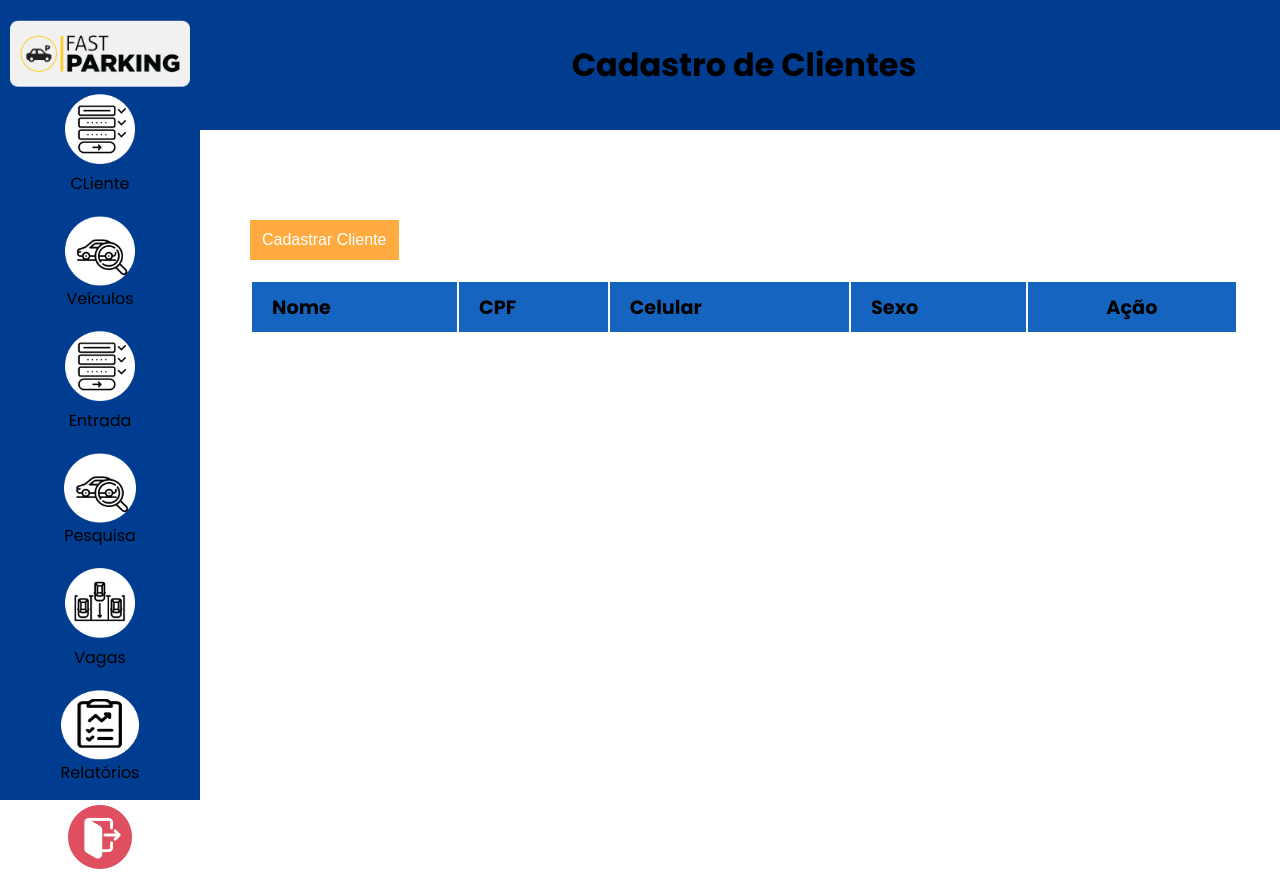
After one commit to jennifer-cristina/FastParking, a PHP site: page /pages/cadastroClientes.html in a window 1280 px wide. The commit adds this page. Run offline with PHP 8.4, Linux system fonts and the light colour scheme; lists and menus that the app fills with data are empty.

Commit message:
02/06 - tela cadastro clientes e login - html e css feitos

```diff
--- a/CSS/aside.css
+++ b/CSS/aside.css
@@ -1,7 +1,7 @@
 
 aside{
     background-color: #003C8F;
-    width: 250px;
+    width: 15vw;
     height: 100vh;
     top: 0;
     display: flex;
--- /dev/null
+++ b/CSS/clientes/button.css
@@ -0,0 +1,33 @@
+:root {
+    --cor-Principal: #003C8F;
+    --cor-Secundaria: #1565C0;
+    --amarelo: #FFAB40;
+    font-family: 'Poppins', sans-serif;
+}
+
+.button{
+    border-style: none;
+    height: 40px;
+    padding: 6px 12px;
+    background-color: black;
+    color: white;
+    font-size: 1rem;
+    cursor: pointer;
+    transition: box-shadow .6s ease;
+}
+
+.button.blue{
+    background-color: var(--amarelo);
+}
+
+button.green{
+    background-color: #13CE66;
+}
+
+button.red{
+    background-color: #FF4949;
+}
+
+.button:hover{
+    box-shadow: inset 200px 0 0 #00000055;
+}
--- /dev/null
+++ b/CSS/clientes/cadastroClientes.css
@@ -0,0 +1,105 @@
+@import url('https://fonts.googleapis.com/css2?family=Poppins:wght@400;600;700&display=swap');
+
+:root {
+    --cor-Principal: #003C8F;
+    --cor-Secundaria: #1565C0;
+    --amarelo: #FFAB40;
+    font-family: 'Poppins', sans-serif;
+}
+
+
+/*ASIDE*/
+aside{
+    background-color: var(--cor-Principal);
+    grid-area: aside;
+    display: flex;
+    justify-content: space-evenly;
+    align-items: center;
+    text-align: center;
+    color: var(--branco);
+    flex-direction: column;
+}
+
+aside .menu ul{
+    display: flex;
+    flex-direction: column;
+    align-items: center;
+    gap: 20px;
+    margin-bottom: 20px;
+}
+
+aside .menu li{
+    display: flex;
+    flex-direction: column;
+
+}
+
+li img{
+    height: 70px;
+}
+
+.logo img{
+    width: 180px;
+    margin-top: 20px;
+}
+
+/*BODY*/
+body{
+    height: 100vh;
+    width: 100%;
+    display: grid;
+    grid-auto-columns: 200px 1fr;
+    grid-auto-rows: 130px 1fr;
+    grid-template-areas:
+        "aside header"
+        "aside main"
+    ;
+}
+
+/*HEADER*/
+header{
+    background-color: var(--cor-Principal);
+    grid-area: header;
+    color: var(--branco);
+    display: flex;
+    align-items: center;
+    justify-content: center;
+}
+
+/*MAIN*/
+main {
+    grid-area: main;
+    display: flex;
+    flex-direction: column;
+    align-items: flex-start;
+    width: 85vw;
+    margin: 5vh auto;
+    padding: 50px;
+    gap: 20px;
+
+
+}
+
+.titles{
+    width: 100%;
+    user-select: none;
+    text-align: left;
+}
+
+.titles th{
+    height: 50px;
+    background-color: var(--cor-Secundaria);
+    padding-left: 20px;
+    font-size: 1.2rem;
+}
+.titles td{
+    height: 50px;
+    padding-left: 20px;
+}
+
+.titles th:last-child,
+.titles td:last-child{
+    padding: 0;
+    min-width: 80px;
+    text-align: center;
+}
--- /dev/null
+++ b/javascript/clientes/app.js
@@ -0,0 +1,5 @@
+'use strict'
+
+import {openModal, closeModal} from './modal-clientes.js'
+
+document.getElementById('cadastrarCliente').addEventListener('click', openModal)
--- /dev/null
+++ b/javascript/clientes/modal-clientes.js
@@ -0,0 +1,19 @@
+'use strict'
+
+const openModal = () => document.getElementById('modal').classList.add('active')
+
+const closeModal = () => {
+    document.getElementById('modal').classList.remove('active')
+    document.getElementById('modal-form').reset()
+    document.getElementById('nome').removeAttribute('data-id')
+}
+
+
+document.getElementById('modalClose').addEventListener('click', closeModal)
+
+document.getElementById('cancelar').addEventListener('click', closeModal)
+
+
+export {
+    openModal, closeModal
+}
--- a/javascript/telas.js
+++ b/javascript/telas.js
@@ -13,37 +13,43 @@ const criarAside = () => {
                     <a href="./entradaVeiculos.html">
                     <img src="../IMGs/cadastrar.png" alt="">
                     </a>
+                    <span>CLiente</span>
                 </li>
-                <span>CLiente</span>
+
                 <li>
                     <img src="../IMGs/pesquisar.png" alt="">
+                    <span>Veículos</span>
                 </li>
-                <span>Veículos</span>
-                <li>
+
+
                 <li>
                     <a href="./entradaVeiculos.html">
                     <img src="../IMGs/cadastrar.png" alt="">
                     </a>
+                    <span>Entrada</span>
                 </li>
-                <span>Entrada</span>
+
                 <li>
                     <img src="../IMGs/pesquisar.png" alt="">
+                    <span>Pesquisa</span>
                 </li>
-                <span>Pesquisa</span>
+
                 <li>
                     <a href="./gestaoDeVagas.html">
                         <img src="../IMGs/vagas.png" alt="">
                     </a>
+                    <span>Vagas</span>
                 </li>
-                <span>Vagas</span>
+
                 <li>
                     <img src="../IMGs/relatórios.png" alt="">
+                    <span>Relatórios</span>
                 </li>
-                <span>Relatórios</span>
-                <li>
-                    <img src="../IMGs/sair (3) 1.png" alt="">
-                </li>
+
             </ul>
+
+            <img src="../IMGs/sair (3) 1.png" alt="">
+
         </div>
     </div>
 
--- /dev/null
+++ b/pages/cadastroClientes.html
@@ -0,0 +1,63 @@
+<!DOCTYPE html>
+<html lang="pt-BR">
+<head>
+    <meta charset="UTF-8">
+    <meta name="viewport" content="width=device-width, initial-scale=1.0">
+    <script src="../javascript/telas.js" defer></script>
+    <link rel="stylesheet" href="../CSS/reset.css">
+    <link rel="stylesheet" href="../CSS/clientes/cadastroClientes.css">
+    <link rel="stylesheet" href="../CSS/clientes/button.css">
+    <link rel="stylesheet" href="../CSS/clientes/modal-clientes.css">
+    <script src="../javascript/clientes/app.js" defer type="module"></script>
+    <title>Cadastro de Clientes</title>
+</head>
+<body>
+    <aside></aside>
+    <header>
+        <h1>Cadastro de Clientes</h1>
+    </header>
+    <main>
+
+        <button type="button" class="button blue" id="cadastrarCliente">Cadastrar Cliente</button>
+        <table class="titles">
+            <thead>
+                <tr>
+                    <th>Nome</th>
+                    <th>CPF</th>
+                    <th>Celular</th>
+                    <th>Sexo</th>
+                    <th>Ação</th>
+                </tr>
+            </thead>
+            <tbody id="clientes-container">
+            </tbody>
+        </table>
+
+        <div class="modal" id="modal">
+            <div class="modal-content">
+                <header class="modal-header">
+                    <h2>Novo Cliente</h2>
+                    <span class="modal-close" id="modalClose">&#10006;</span>
+                </header>
+                <form class="modal-form" id="modal-form">
+                    <div class="modal-field-container">
+
+                        <input type="text" class="modal-field" placeholder="Nome do Cliente" id="nome" required>
+                        <input type="text" class="modal-field" placeholder="CPF do Cliente" id="cpf" required>
+                        <input type="text" class="modal-field" placeholder="Celular do Cliente" id="celular" pattern="^\(?[0-9]{2}\)? ?[0-9]{5}-?[0-9]{4}$">
+                        <select name="sexo" id="sexo" ></select>
+
+                    </div>
+                </form>
+                <footer class="modal-footer">
+                    <button class="button green" id="salvar">Salvar</button>
+                    <button class="button blue" id="cancelar">Cancelar</button>
+                </footer>
+            </div>
+        </div>
+
+    </main>
+
+
+</body>
+</html>
```
Also changed, not shown: CSS/clientes/modal-clientes.css (added, +88 -0 lines), CSS/telaLogin.css (added, +62 -0 lines), javascript/login/relogio.js (added, +17 -0 lines), login.html (+25 -0 lines), IMGs/estacionamento.png (added), IMGs/user.png (added).
